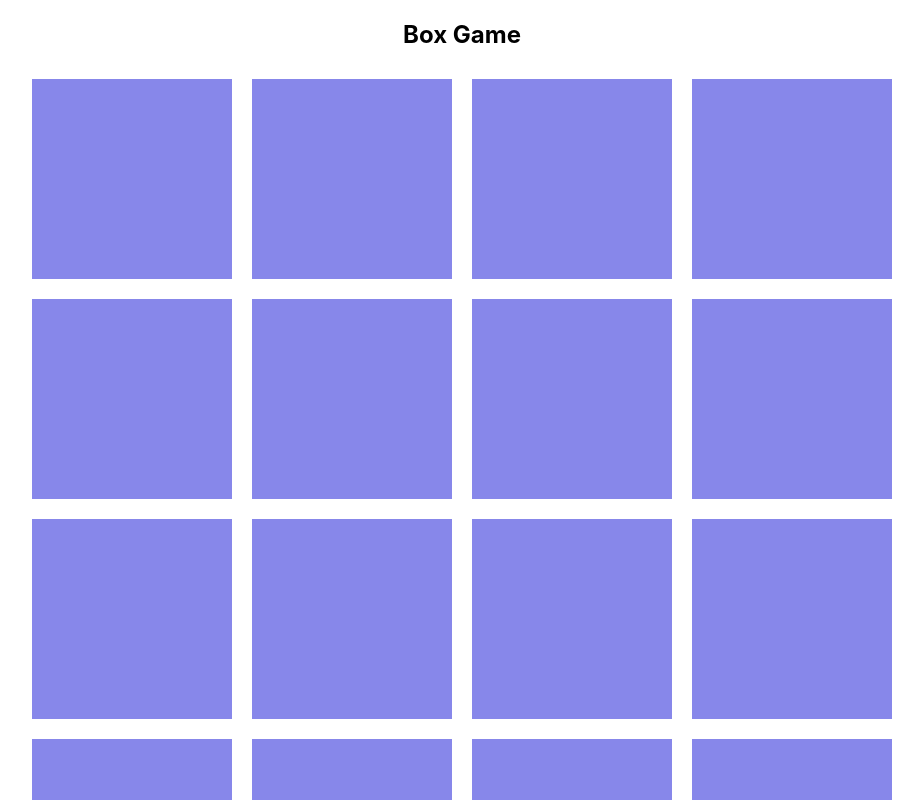
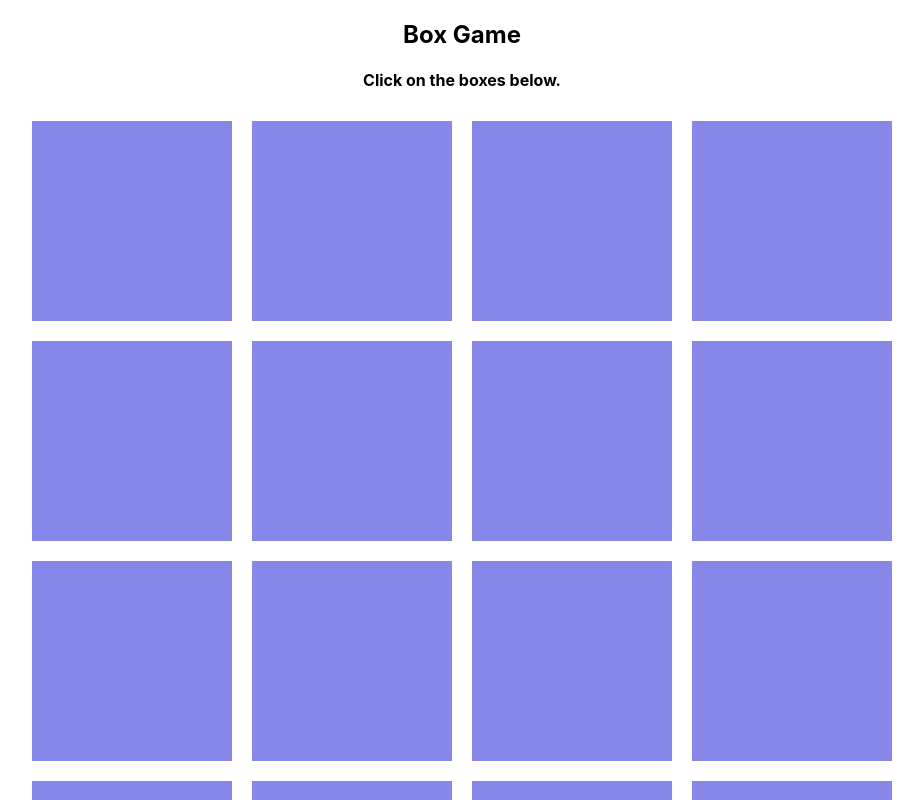
Before and after one commit to sidhujaspreet/box-game, a React (Create React App) app: page / in a window 1280 px wide. Shown: the top 800 px of the page, without its empty margins (178-1101 px from the left). Built offline with nearby package versions, Linux system fonts and the light colour scheme.

Commit message:
feat: remove variants

```diff
--- a/src/App.js
+++ b/src/App.js
@@ -2,12 +2,10 @@ import './App.css';
 import Game from './game/game'
 
 function App() {
-  let variant = window.variant || 1;
-  let showDesc = window.variant === 1
   return (
     <div className="App">
       <h2 className="box-heading">Box Game</h2>
-      {showDesc && <h4 className="box-description">Click on the boxes below.</h4>}
+      <h4 className="box-description">Click on the boxes below.</h4>
       <Game />
     </div>
   );
```
